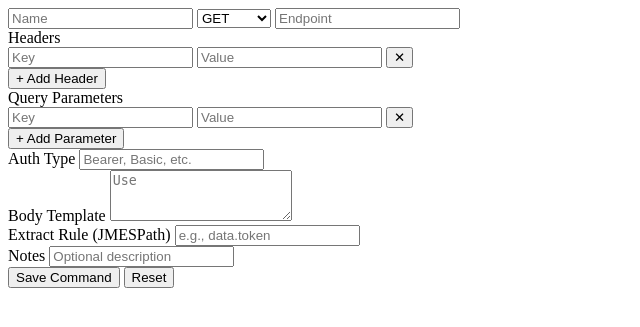
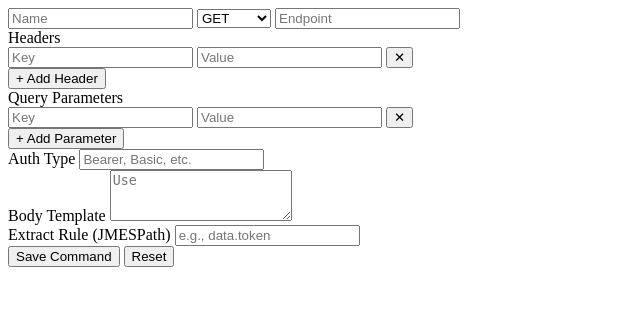
Before and after one commit to torosys/FlaskAPIManager, a Flask app: page /commands in a window 1280 px wide. Shown: the top 327 px of the page, without its empty margins (0-640 px from the left). Run offline with Flask 3, Linux system fonts and the light colour scheme; the visitor is signed in with stand-in values (Sample User, id 1); data that the repository does not hold is empty.

Commit message:
Remove notes field from command UI

```diff
--- a/templates/commands.html
+++ b/templates/commands.html
@@ -45,10 +45,6 @@
     <div class="space-y-2">
       <label class="block font-medium">Extract Rule (JMESPath)</label>
       <input type="text" name="extract_rule" id="extract_rule" placeholder="e.g., data.token" class="w-full border rounded px-2 py-1">
-    </div>
-    <div class="space-y-2">
-      <label class="block font-medium">Notes</label>
-      <input type="text" name="notes" id="notes" placeholder="Optional description" class="w-full border rounded px-2 py-1">
     </div>
     <div class="flex space-x-2 mt-3">
       <button type="submit" class="bg-blue-700 text-white px-4 py-2 rounded hover:bg-blue-600">Save Command</button>
--- a/templates/commands_form.html
+++ b/templates/commands_form.html
@@ -42,10 +42,6 @@
   <div class="space-y-2">
     <label class="block font-medium">Extract Rule (JMESPath)</label>
     <input type="text" name="extract_rule" id="extract_rule" placeholder="e.g., data.token" class="w-full border rounded px-2 py-1">
-  </div>
-  <div class="space-y-2">
-    <label class="block font-medium">Notes</label>
-    <input type="text" name="notes" id="notes" placeholder="Optional description" class="w-full border rounded px-2 py-1">
   </div>
   <div class="flex space-x-2 flex-wrap">
     <button type="submit" class="bg-blue-700 text-white px-4 py-2 rounded hover:bg-blue-600">Save Command</button>
--- a/templates/edit_command.html
+++ b/templates/edit_command.html
@@ -61,10 +61,6 @@
       <label class="block font-medium">Extract Rule (JMESPath)</label>
       <input type="text" name="extract_rule" value="{{ cmd['extract_rule'] }}" class="w-full border rounded px-2 py-1">
     </div>
-    <div class="space-y-2">
-      <label class="block font-medium">Notes</label>
-      <input type="text" name="notes" value="{{ cmd['notes'] }}" class="w-full border rounded px-2 py-1">
-    </div>
     <div class="flex space-x-2 mt-3">
       <button type="submit" class="bg-blue-700 text-white px-4 py-2 rounded hover:bg-blue-600">Update Command</button>
       <button type="button" id="reset-form-edit" class="bg-gray-500 text-white px-4 py-2 rounded hover:bg-gray-400">Cancel</button>
```
